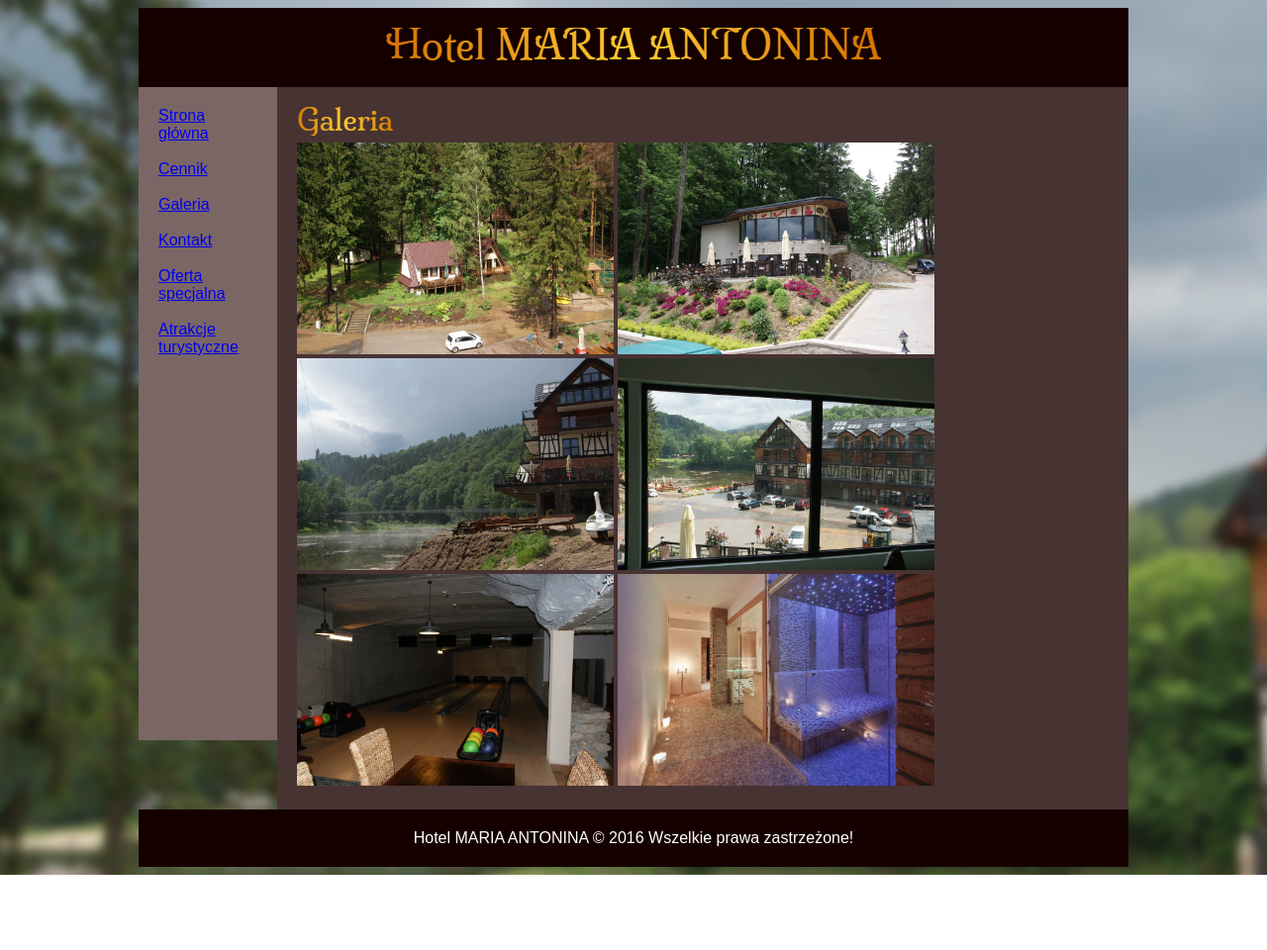
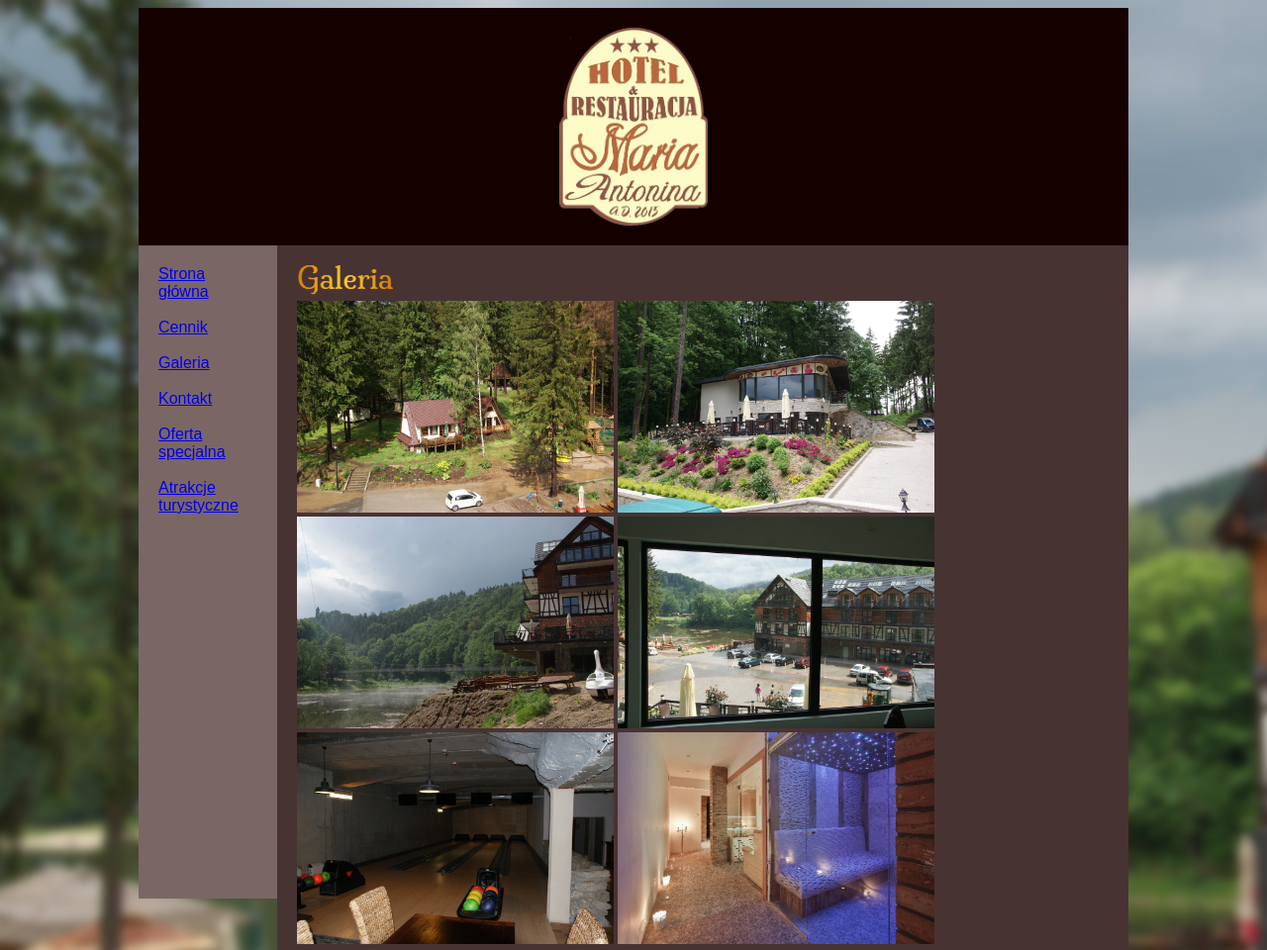
Before and after one commit to Kopawow/stronaNatatalia, a plain HTML site: page Hotel MARIA ANTONINA/galeria.html in a window 1280 px wide. Shown: the top 960 px of the page at 99% size. Before the commit the page ends 884 px from the top, so only its background shows below. Drawn offline with Linux system fonts and the light colour scheme.

Commit message:
logo bez białych ramek

```diff
--- a/Hotel MARIA ANTONINA/galeria.html
+++ b/Hotel MARIA ANTONINA/galeria.html
@@ -54,7 +54,7 @@
 		<div id="container">
 
 		<div id="logo">
-			<img src=logo.png align=center>
+			<img src=LogoNowe.png align=center width="150" height="200">
 		</div>
 
 		<div id="nav">
```
Also changed, not shown: Hotel MARIA ANTONINA/atrakcje-turystyczne.html (+1 -1 lines), Hotel MARIA ANTONINA/cennik.html (+1 -1 lines), Hotel MARIA ANTONINA/index.html (+1 -1 lines), Hotel MARIA ANTONINA/kontakt.html (+1 -1 lines), Hotel MARIA ANTONINA/oferta-specjalna.html (+1 -1 lines), Hotel MARIA ANTONINA/Logo.jpg, Hotel MARIA ANTONINA/LogoNowe.png (added).
